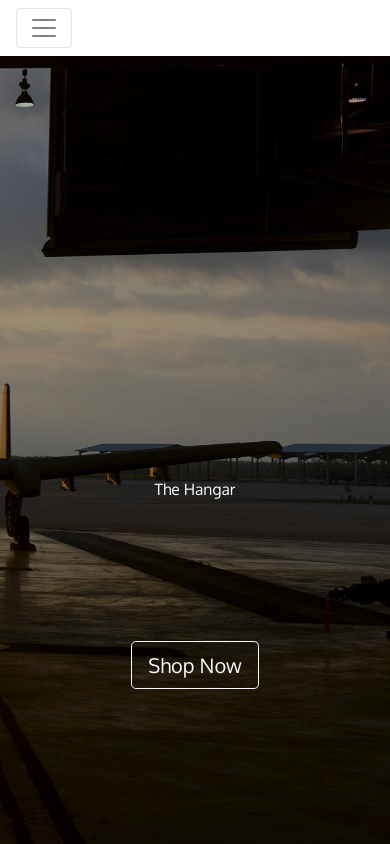
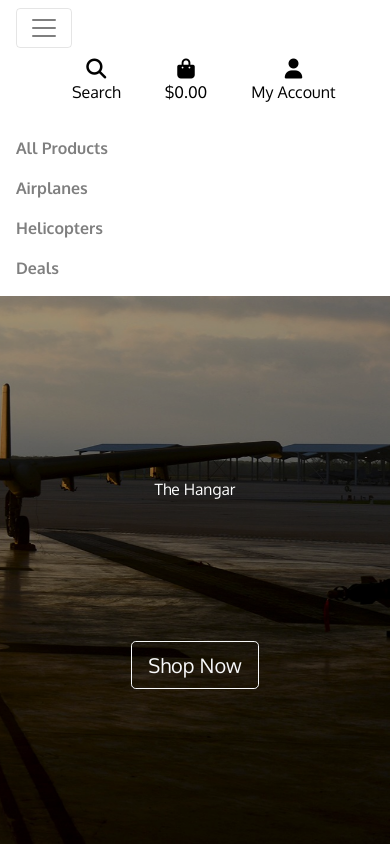
Before and after one commit to MatSim91/Milestone-Project-4-The-Hangar, a Django app: page / in a window 390 px wide, after a click that opens the changed part. Run offline with Django 3.2, Linux system fonts and the light colour scheme; some libraries are stand-ins or nearby versions.

Commit message:
Create main navigation and mobile header

```diff
--- a/templates/base.html
+++ b/templates/base.html
@@ -105,6 +105,8 @@
                 <button class="navbar-toggler" type="button" data-toggle="collapse" data-target="#main-nav" aria-controls="main-nav" aria-expanded="false" aria-label="Toggle navigation">
                     <span class="navbar-toggler-icon"></span>
                 </button>
+                {% include 'includes/mobile-header.html' %}
+                {% include 'includes/main-nav.html' %}
             </nav>
     </header>
 
--- a/templates/includes/main-nav.html
+++ b/templates/includes/main-nav.html
@@ -0,0 +1,46 @@
+<div class="collapse navbar-collapse" id="main-nav">
+    <ul class="navbar-nav w-auto mx-auto">
+        <li class="nav-item dropdown">
+            <a class="logo-font font-weight-bold nav-link text-black mr-5" href="#" id="all-products-link" data-toggle="dropdown" aria-haspopup="true" aria-expanded="false">
+                All Products
+            </a>
+            <div class="dropdown-menu border-0" aria-labelledby="all-products-link">
+                <a href="" class="dropdown-item">By Price</a>
+                <a href="" class="dropdown-item ">By Category</a>
+                <a href="" class="dropdown-item">All Products</a>
+            </div>
+        </li>
+
+        <li class="nav-item dropdown">
+            <a class="font-weight-bold nav-link text-black mr-5" href="#" id="airplane-link" data-toggle="dropdown" aria-haspopup="true" aria-expanded="false">
+                Airplanes
+            </a>
+            <div class="dropdown-menu border-0" aria-labelledby="airplance-link">
+                <a href="" class="dropdown-item">Propeller</a>
+                <a href="" class="dropdown-item">Jet</a>
+                <a href="" class="dropdown-item">Electric Motor</a>
+                <a href="" class="dropdown-item">Turbofan</a>
+            </div>
+        </li>
+
+        <li class="nav-item dropdown">
+            <a class="font-weight-bold nav-link text-black mr-5" href="#" id="helicopter-link" data-toggle="dropdown" aria-haspopup="true" aria-expanded="false">
+                Helicopters
+            </a>
+            <div class="dropdown-menu border-0" aria-labelledby="helicoper-link">
+                <a href="" class="dropdown-item">Turbine Engine</a>
+                <a href="" class="dropdown-item">Piston Engine</a>
+            </div>
+        </li>
+
+        <li class="nav-item dropdown">
+            <a class="font-weight-bold nav-link text-black" href="#" id="deals-link" data-toggle="dropdown" aria-haspopup="true" aria-expanded="false">
+                Deals
+            </a>
+            <div class="dropdown-menu border-0" aria-labelledby="deals-link">
+                <a href="" class="dropdown-item">New Arrivals</a>
+                <a href="" class="dropdown-item">Deals</a>
+            </div>
+        </li>
+    </ul>
+</div>
```
Also changed, not shown: templates/includes/mobile-header.html (renamed from templates/includes/mobile-top-header.html).
